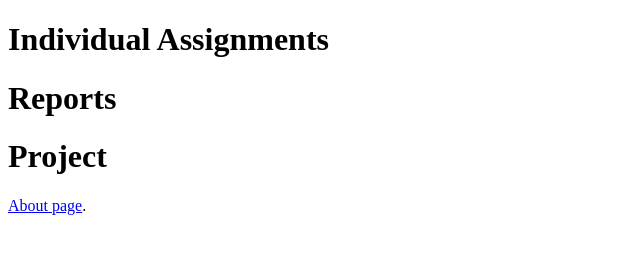
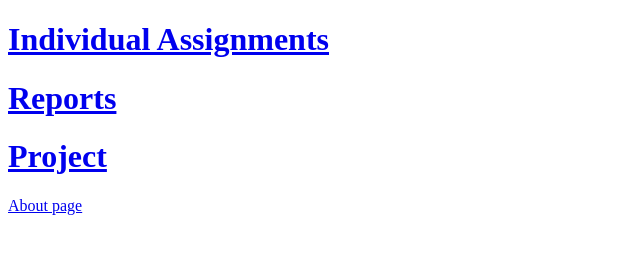
Before and after one commit to adr-martins/IPM-G31, a plain HTML site: page index.html in a window 1280 px wide. Shown: the whole page, without its empty margins (0-640 px from the left). Drawn offline with Linux system fonts and the light colour scheme.

Commit message:
Update index.html

```diff
--- a/index.html
+++ b/index.html
@@ -4,9 +4,9 @@
     <title>Home Page</title>
 </head>
 <body>
-    <h1 href="about.html">Individual Assignments</h1>
-    <h1 href="about.html">Reports</h1>
-    <h1 href="about.html">Project</h1>
-    <p><a href="about.html">About page</a>.</p>
+    <h1> <a href="assignments.html">Individual Assignments</h1>
+    <h1> <a href="reports.html">Reports</h1>
+    <h1> <a href="project.html">Project</h1>
+    <p>  <a href="about.html">About page</a></p>
 </body>
 </html>
```
